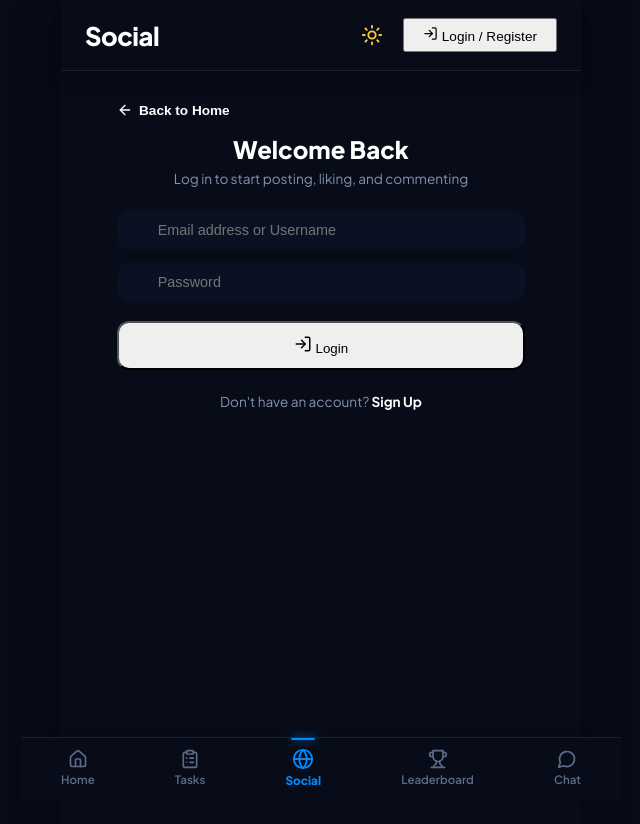
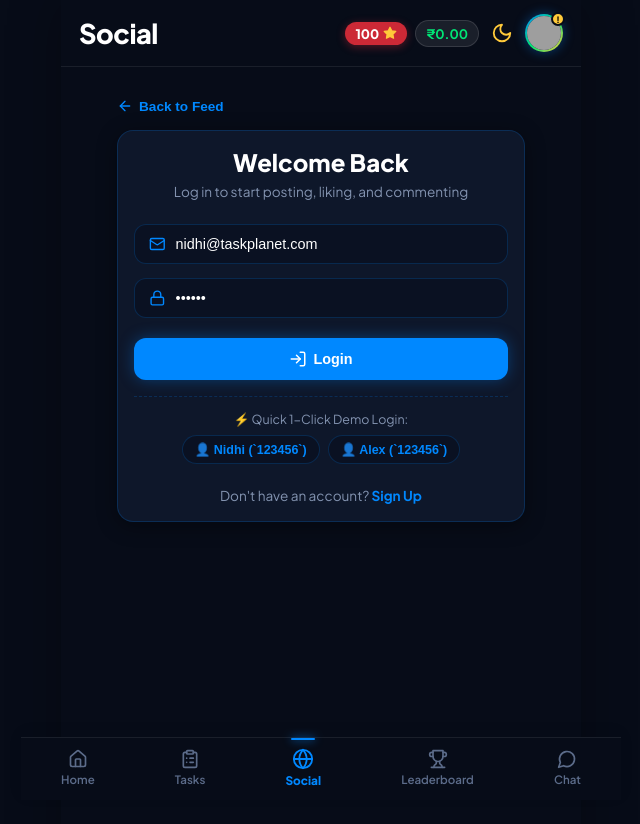
Before and after one commit to Nidhi200501/3W-project, a React (Vite) app in the folder frontend/: page /login in a window 1280 px wide. Shown: the top 824 px of the page, without its empty margins (319-959 px from the left). Built offline with nearby package versions, Linux system fonts and the light colour scheme; no server answers; grey boxes are pictures that could not be loaded.

Commit message:
Update Home page and Header to use NavbarHeader and AuthModal with demo recommendations

```diff
--- a/frontend/src/components/Header.jsx
+++ b/frontend/src/components/Header.jsx
@@ -1,135 +1,8 @@
-import React, { useContext, useState, useEffect } from 'react';
-import { AuthContext } from '../context/AuthContext';
-import { LogOut, Sun, Moon, LogIn } from 'lucide-react';
+import React from 'react';
+import NavbarHeader from './NavbarHeader';
 
 const Header = ({ onOpenAuth, onGoToFeed }) => {
-  const { user, logout } = useContext(AuthContext);
-
-  // Theme state: dark by default for TaskPlanet aesthetic
-  const [theme, setTheme] = useState(localStorage.getItem('tp_theme') || 'dark');
-
-  useEffect(() => {
-    document.documentElement.setAttribute('data-theme', theme);
-    localStorage.setItem('tp_theme', theme);
-  }, [theme]);
-
-  const toggleTheme = () => {
-    setTheme((prevTheme) => (prevTheme === 'dark' ? 'light' : 'dark'));
-  };
-
-  return (
-    <header style={{
-      display: 'flex',
-      alignItems: 'center',
-      justifyContent: 'space-between',
-      padding: '18px 24px',
-      backgroundColor: 'var(--header-bg)',
-      borderBottom: '1px solid var(--header-border)',
-      position: 'sticky',
-      top: 0,
-      zIndex: 100,
-      boxShadow: 'var(--shadow-card)',
-      transition: 'background-color 0.3s ease, border-color 0.3s ease'
-    }}>
-      {/* App Logo / Title */}
-      <h1
-        onClick={onGoToFeed}
-        style={{
-          fontSize: '1.6rem',
-          fontWeight: '800',
-          color: 'var(--text-dark)',
-          cursor: 'pointer',
-          letterSpacing: '-0.5px'
-        }}
-      >
-        Social
-      </h1>
-
-      {/* Controls & User Profile */}
-      <div style={{ display: 'flex', alignItems: 'center', gap: '14px' }}>
-        {/* Bright Mode / Dark Mode Toggle Button */}
-        <button
-          onClick={toggleTheme}
-          style={{
-            background: 'none',
-            border: 'none',
-            color: theme === 'dark' ? '#ffca3a' : '#f59e0b',
-            cursor: 'pointer',
-            padding: '6px',
-            borderRadius: '50%',
-            display: 'flex',
-            alignItems: 'center',
-            justifyContent: 'center',
-            transition: 'transform 0.2s ease'
-          }}
-          title={theme === 'dark' ? 'Switch to Bright Mode' : 'Switch to Dark Mode'}
-        >
-          {theme === 'dark' ? (
-            <Sun size={22} color="#ffca3a" />
-          ) : (
-            <Moon size={22} color="#475569" />
-          )}
-        </button>
-
-        {user ? (
-          <div style={{ display: 'flex', alignItems: 'center', gap: '12px' }}>
-            <div style={{
-              display: 'flex',
-              alignItems: 'center',
-              gap: '8px',
-              backgroundColor: 'var(--bg-input)',
-              padding: '6px 14px',
-              borderRadius: '20px',
-              border: '1px solid var(--border-card)'
-            }}>
-              <div style={{
-                width: '28px',
-                height: '28px',
-                borderRadius: '50%',
-                backgroundColor: '#0088ff',
-                color: 'white',
-                display: 'flex',
-                alignItems: 'center',
-                justifyContent: 'center',
-                fontWeight: '700',
-                fontSize: '0.85rem'
-              }}>
-                {user.name ? user.name.charAt(0).toUpperCase() : 'U'}
-              </div>
-              <span style={{ fontSize: '0.9rem', fontWeight: '700', color: 'var(--text-dark)' }}>
-                {user.name}
-              </span>
-            </div>
-
-            <button
-              onClick={logout}
-              className="btn-outline"
-              style={{
-                borderColor: '#ef4444',
-                color: '#ef4444',
-                padding: '6px 12px',
-                fontSize: '0.8rem',
-                display: 'flex',
-                alignItems: 'center',
-                gap: '4px'
-              }}
-              title="Logout"
-            >
-              <LogOut size={14} /> Logout
-            </button>
-          </div>
-        ) : (
-          <button
-            onClick={onOpenAuth}
-            className="btn-primary"
-            style={{ padding: '6px 18px', fontSize: '0.85rem' }}
-          >
-            <LogIn size={15} /> Login / Register
-          </button>
-        )}
-      </div>
-    </header>
-  );
+  return <NavbarHeader onOpenAuth={onOpenAuth} />;
 };
 
 export default Header;
--- a/frontend/src/pages/Home.jsx
+++ b/frontend/src/pages/Home.jsx
@@ -1,18 +1,20 @@
-import React, { useContext } from 'react';
+import React, { useContext, useState } from 'react';
 import { useNavigate } from 'react-router-dom';
 import { AuthContext } from '../context/AuthContext';
-import Header from '../components/Header';
+import NavbarHeader from '../components/NavbarHeader';
 import BottomNav from '../components/BottomNav';
-import { Globe, Trophy, ClipboardList, Rocket, ArrowRight, UserPlus, LogIn, Star } from 'lucide-react';
+import AuthModal from '../components/AuthModal';
+import { Globe, Trophy, ArrowRight, UserPlus, Star } from 'lucide-react';
 
 const Home = () => {
   const navigate = useNavigate();
   const { user } = useContext(AuthContext);
+  const [isAuthModalOpen, setIsAuthModalOpen] = useState(false);
 
   return (
-    <div style={{ minHeight: '100vh', backgroundColor: 'var(--bg-page)', paddingBottom: '80px' }}>
+    <div style={{ minHeight: '100vh', backgroundColor: 'var(--bg-primary)', paddingBottom: '80px' }}>
       {/* Top Header */}
-      <Header onOpenAuth={() => navigate('/login')} onGoToFeed={() => navigate('/social')} />
+      <NavbarHeader onOpenAuth={() => setIsAuthModalOpen(true)} />
 
       <main style={{ maxWidth: '600px', margin: '0 auto', padding: '20px 16px' }}>
         {/* Welcome Banner Card */}
@@ -52,7 +54,7 @@ const Home = () => {
 
             <div style={{ display: 'flex', gap: '10px', flexWrap: 'wrap' }}>
               <button
-                onClick={() => navigate('/social')}
+                onClick={() => navigate('/')}
                 style={{
                   backgroundColor: '#ffffff',
                   color: '#0066cc',
@@ -73,7 +75,7 @@ const Home = () => {
 
               {!user && (
                 <button
-                  onClick={() => navigate('/register')}
+                  onClick={() => setIsAuthModalOpen(true)}
                   style={{
                     backgroundColor: 'rgba(255, 255, 255, 0.15)',
                     color: '#ffffff',
@@ -88,7 +90,7 @@ const Home = () => {
                     gap: '6px'
                   }}
                 >
-                  <UserPlus size={16} /> Create Account
+                  <UserPlus size={16} /> Create Account / Login
                 </button>
               )}
             </div>
@@ -96,15 +98,15 @@ const Home = () => {
         </div>
 
         {/* Feature Cards Section */}
-        <h3 style={{ fontSize: '1.1rem', fontWeight: '700', color: 'var(--text-dark)', marginBottom: '14px' }}>
+        <h3 style={{ fontSize: '1.1rem', fontWeight: '700', color: 'var(--text-main)', marginBottom: '14px' }}>
           Explore TaskPlanet Hub
         </h3>
 
         <div style={{ display: 'grid', gridTemplateColumns: '1fr 1fr', gap: '14px', marginBottom: '24px' }}>
           {/* Social Card */}
           <div
-            onClick={() => navigate('/social')}
-            className="post-card-box"
+            onClick={() => navigate('/')}
+            className="card-box"
             style={{ margin: 0, cursor: 'pointer', display: 'flex', flexDirection: 'column', gap: '10px' }}
           >
             <div style={{
@@ -120,7 +122,7 @@ const Home = () => {
               <Globe size={22} />
             </div>
             <div>
-              <h4 style={{ fontSize: '1rem', fontWeight: '700', color: 'var(--text-dark)' }}>Social Feed</h4>
+              <h4 style={{ fontSize: '1rem', fontWeight: '700', color: 'var(--text-main)' }}>Social Feed</h4>
               <p style={{ fontSize: '0.8rem', color: 'var(--text-muted)', marginTop: '4px' }}>
                 Post text, images, like & comment.
               </p>
@@ -129,8 +131,8 @@ const Home = () => {
 
           {/* Leaderboard Card */}
           <div
-            onClick={() => navigate('/social')}
-            className="post-card-box"
+            onClick={() => navigate('/')}
+            className="card-box"
             style={{ margin: 0, cursor: 'pointer', display: 'flex', flexDirection: 'column', gap: '10px' }}
           >
             <div style={{
@@ -146,7 +148,7 @@ const Home = () => {
               <Trophy size={22} />
             </div>
             <div>
-              <h4 style={{ fontSize: '1rem', fontWeight: '700', color: 'var(--text-dark)' }}>Leaderboard</h4>
+              <h4 style={{ fontSize: '1rem', fontWeight: '700', color: 'var(--text-main)' }}>Leaderboard</h4>
               <p style={{ fontSize: '0.8rem', color: 'var(--text-muted)', marginTop: '4px' }}>
                 Track top active earners & badges.
               </p>
@@ -157,6 +159,12 @@ const Home = () => {
 
       {/* Sticky Bottom Navigation */}
       <BottomNav />
+
+      {/* Auth Modal */}
+      <AuthModal
+        isOpen={isAuthModalOpen}
+        onClose={() => setIsAuthModalOpen(false)}
+      />
     </div>
   );
 };
--- a/frontend/src/pages/Login.jsx
+++ b/frontend/src/pages/Login.jsx
@@ -1,18 +1,20 @@
 import React, { useState, useContext } from 'react';
 import { useNavigate, Link } from 'react-router-dom';
 import { AuthContext } from '../context/AuthContext';
-import Header from '../components/Header';
+import NavbarHeader from '../components/NavbarHeader';
 import BottomNav from '../components/BottomNav';
 import { Mail, Lock, LogIn, ArrowLeft } from 'lucide-react';
+import AuthModal from '../components/AuthModal';
 
 const Login = () => {
   const navigate = useNavigate();
   const { login } = useContext(AuthContext);
 
-  const [email, setEmail] = useState('');
-  const [password, setPassword] = useState('');
+  const [email, setEmail] = useState('nidhi@taskplanet.com');
+  const [password, setPassword] = useState('123456');
   const [loading, setLoading] = useState(false);
   const [errorMsg, setErrorMsg] = useState('');
+  const [isAuthModalOpen, setIsAuthModalOpen] = useState(false);
 
   const handleSubmit = async (e) => {
     e.preventDefault();
@@ -23,15 +25,15 @@ const Login = () => {
     setLoading(false);
 
     if (res && res.success) {
-      navigate('/social');
+      navigate('/');
     } else {
       setErrorMsg(res?.message || 'Login failed. Please check your credentials.');
     }
   };
 
   return (
-    <div style={{ minHeight: '100vh', backgroundColor: 'var(--bg-page)', paddingBottom: '80px' }}>
-      <Header onOpenAuth={() => {}} onGoToFeed={() => navigate('/social')} />
+    <div style={{ minHeight: '100vh', backgroundColor: 'var(--bg-primary)', paddingBottom: '80px' }}>
+      <NavbarHeader onOpenAuth={() => setIsAuthModalOpen(true)} />
 
       <main style={{ maxWidth: '440px', margin: '30px auto', padding: '0 16px' }}>
         <button
@@ -39,7 +41,7 @@ const Login = () => {
           style={{
             background: 'none',
             border: 'none',
-            color: 'var(--primary-blue)',
+            color: 'var(--accent-blue)',
             fontWeight: '700',
             fontSize: '0.85rem',
             cursor: 'pointer',
@@ -49,12 +51,12 @@ const Login = () => {
             marginBottom: '16px'
           }}
         >
-          <ArrowLeft size={16} /> Back to Home
+          <ArrowLeft size={16} /> Back to Feed
         </button>
 
-        <div className="post-card-box" style={{ margin: 0 }}>
+        <div className="card-box" style={{ margin: 0 }}>
           <div style={{ textAlign: 'center', marginBottom: '24px' }}>
-            <h2 style={{ fontSize: '1.5rem', fontWeight: '800', color: 'var(--text-dark)', marginBottom: '6px' }}>
+            <h2 style={{ fontSize: '1.5rem', fontWeight: '800', color: 'var(--text-main)', marginBottom: '6px' }}>
               Welcome Back
             </h2>
             <p style={{ color: 'var(--text-muted)', fontSize: '0.85rem' }}>
@@ -64,9 +66,9 @@ const Login = () => {
 
           {errorMsg && (
             <div style={{
-              backgroundColor: 'rgba(239, 68, 68, 0.1)',
-              border: '1px solid rgba(239, 68, 68, 0.3)',
-              color: '#ef4444',
+              backgroundColor: 'rgba(255, 59, 48, 0.1)',
+              border: '1px solid rgba(255, 59, 48, 0.3)',
+              color: '#ff453a',
               borderRadius: '10px',
               padding: '10px',
               fontSize: '0.82rem',
@@ -80,14 +82,14 @@ const Login = () => {
           <form onSubmit={handleSubmit} style={{ display: 'flex', flexDirection: 'column', gap: '14px' }}>
             <div style={{
               backgroundColor: 'var(--bg-input)',
-              border: '1px solid var(--border-card)',
+              border: '1px solid var(--border-color)',
               borderRadius: '12px',
               padding: '10px 14px',
               display: 'flex',
               alignItems: 'center',
               gap: '10px'
             }}>
-              <Mail size={18} color="var(--primary-blue)" />
+              <Mail size={18} color="var(--accent-blue)" />
               <input
                 type="text"
                 placeholder="Email address or Username"
@@ -99,7 +101,7 @@ const Login = () => {
                   background: 'transparent',
                   border: 'none',
                   outline: 'none',
-                  color: 'var(--text-dark)',
+                  color: 'var(--text-main)',
                   fontSize: '0.9rem'
                 }}
               />
@@ -107,14 +109,14 @@ const Login = () => {
 
             <div style={{
               backgroundColor: 'var(--bg-input)',
-              border: '1px solid var(--border-card)',
+              border: '1px solid var(--border-color)',
               borderRadius: '12px',
               padding: '10px 14px',
               display: 'flex',
               alignItems: 'center',
               gap: '10px'
             }}>
-              <Lock size={18} color="var(--primary-blue)" />
+              <Lock size={18} color="var(--accent-blue)" />
               <input
                 type="password"
                 placeholder="Password"
@@ -126,7 +128,7 @@ const Login = () => {
                   background: 'transparent',
                   border: 'none',
                   outline: 'none',
-                  color: 'var(--text-dark)',
+                  color: 'var(--text-main)',
                   fontSize: '0.9rem'
                 }}
               />
@@ -135,12 +137,59 @@ const Login = () => {
             <button
               type="submit"
               disabled={loading}
-              className="btn-primary"
+              className="glow-btn"
               style={{ width: '100%', padding: '12px', borderRadius: '12px', marginTop: '6px' }}
             >
               <LogIn size={18} /> {loading ? 'Logging in...' : 'Login'}
             </button>
           </form>
+
+          {/* Quick Demo Login Option */}
+          <div style={{ marginTop: '16px', paddingTop: '14px', borderTop: '1px dashed var(--border-color)', textAlign: 'center' }}>
+            <div style={{ fontSize: '0.78rem', color: 'var(--text-muted)', marginBottom: '8px' }}>
+              ⚡ Quick 1-Click Demo Login:
+            </div>
+            <div style={{ display: 'flex', gap: '8px', justifyContent: 'center' }}>
+              <button
+                type="button"
+                onClick={() => {
+                  setEmail('nidhi@taskplanet.com');
+                  setPassword('123456');
+                }}
+                style={{
+                  background: 'var(--bg-input)',
+                  border: '1px solid var(--border-color)',
+                  color: 'var(--accent-blue)',
+                  borderRadius: '16px',
+                  padding: '6px 12px',
+                  fontSize: '0.78rem',
+                  fontWeight: '600',
+                  cursor: 'pointer'
+                }}
+              >
+                👤 Nidhi (`123456`)
+              </button>
+              <button
+                type="button"
+                onClick={() => {
+                  setEmail('alex@taskplanet.com');
+                  setPassword('123456');
+                }}
+                style={{
+                  background: 'var(--bg-input)',
+                  border: '1px solid var(--border-color)',
+                  color: 'var(--accent-blue)',
+                  borderRadius: '16px',
+                  padding: '6px 12px',
+                  fontSize: '0.78rem',
+                  fontWeight: '600',
+                  cursor: 'pointer'
+                }}
+              >
+                👤 Alex (`123456`)
+              </button>
+            </div>
+          </div>
 
           <div style={{ textAlign: 'center', marginTop: '20px' }}>
             <span style={{ color: 'var(--text-muted)', fontSize: '0.85rem' }}>
@@ -149,7 +198,7 @@ const Login = () => {
             <Link
               to="/register"
               style={{
-                color: 'var(--primary-blue)',
+                color: 'var(--accent-blue)',
                 fontWeight: '700',
                 textDecoration: 'none',
                 fontSize: '0.85rem'
@@ -162,6 +211,11 @@ const Login = () => {
       </main>
 
       <BottomNav />
+
+      <AuthModal
+        isOpen={isAuthModalOpen}
+        onClose={() => setIsAuthModalOpen(false)}
+      />
     </div>
   );
 };
```
